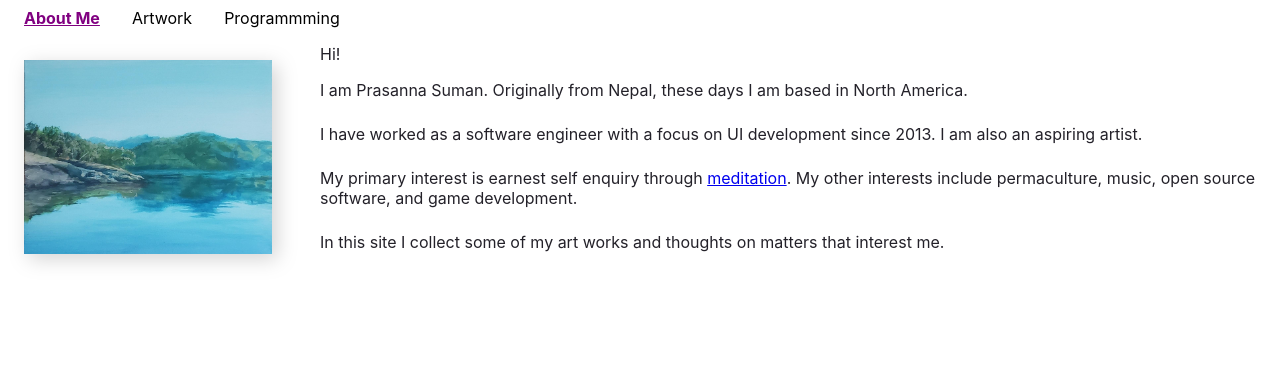
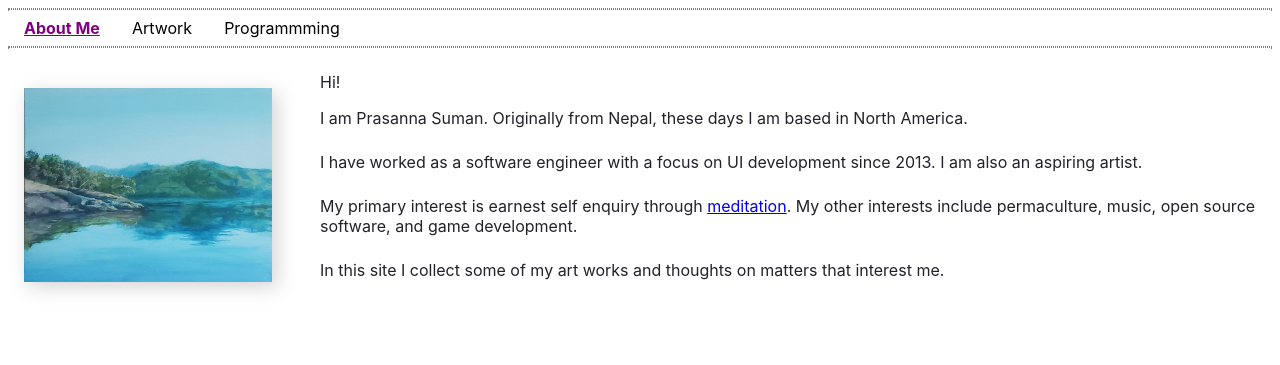
Before and after one commit to tux4/tux4.github.io, a Gatsby site: page / in a window 1280 px wide. Built offline with nearby package versions, Linux system fonts and the light colour scheme; Gatsby itself is replaced by a stand-in of ours.

Commit message:
Minor style improvements

```diff
--- a/src/components/Navigation.tsx
+++ b/src/components/Navigation.tsx
@@ -24,6 +24,14 @@ const CurrentLink = styled.span`
   text-decoration-style: solid;
 `;
 
+const LineTop = styled.hr`
+  border: 1px dotted grey;
+`;
+
+const LineBottom = styled.hr`
+  border: 1px dotted grey;
+`;
+
 const NavLink = ({ pathname, to, ...props }) => {
   const active = pathname === to;
   return active ? (
@@ -35,6 +43,7 @@ const NavLink = ({ pathname, to, ...props }) => {
 
 const Navigation = ({ location: { pathname } }) => (
   <div>
+    <LineTop />
     <NavLink pathname={pathname} to="/">
       About Me
     </NavLink>
@@ -44,6 +53,7 @@ const Navigation = ({ location: { pathname } }) => (
     <NavLink pathname={pathname} to="/programming/">
       Programmming
     </NavLink>
+    <LineBottom />
   </div>
 );
 
--- a/src/pages/index.tsx
+++ b/src/pages/index.tsx
@@ -29,19 +29,23 @@ const Intro = styled.div`
   margin-left: 2rem;
 `;
 
-const SImage = styled(Image)`
+const LandingImage = styled(Image)`
   filter: drop-shadow(5px 5px 10px lightgray);
   margin: 2rem 1rem;
 `;
+
+const LandingImageLink = styled.a`
+  min-width: 10rem;
+`
 
 const IndexPage: React.FC<PageProps> = ({ location }) => {
   return (
     <main style={pageStyles}>
       <Navigation location={location} />
       <MainContent>
-        <a href="/artwork">
-          <SImage source={MainImage} title="" medium="" />
-        </a>
+        <LandingImageLink href="/artwork">
+          <LandingImage source={MainImage} title="" medium="" />
+        </LandingImageLink>
         <Intro>
           <p>Hi!</p>
           <p style={paragraphStyles}>
```
